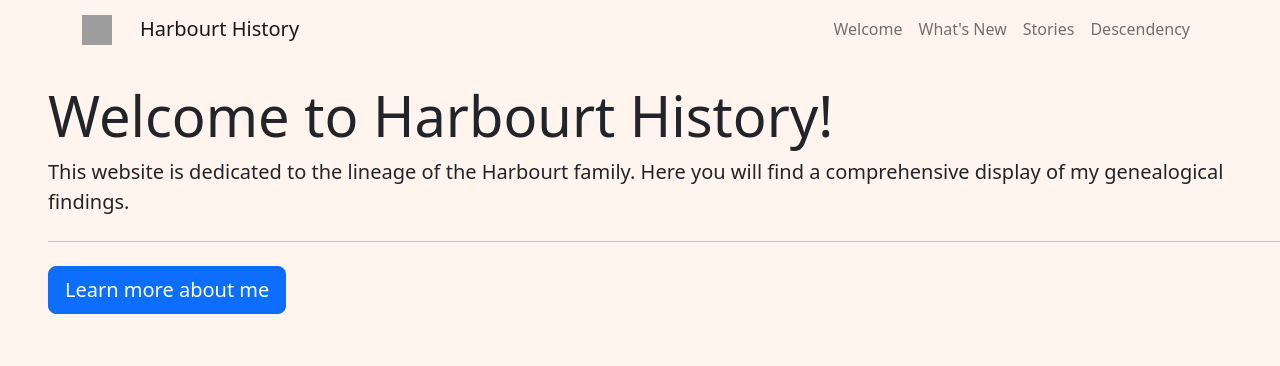
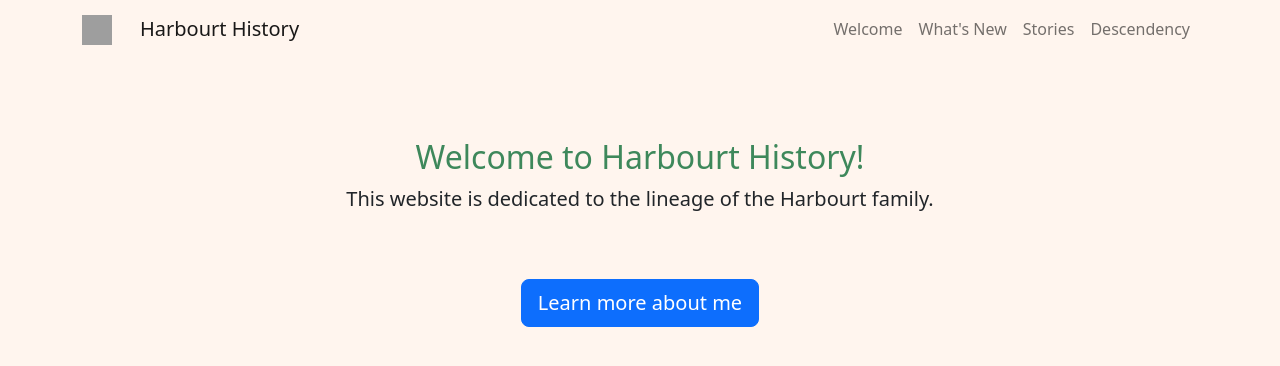
Before and after one commit to mrDNA219/Harbourt-History, a React (Vite) app in the folder HarbourtHistory/: page / in a window 1280 px wide. Shown: the top 366 px of the page. Built offline with nearby package versions, Linux system fonts and the light colour scheme; grey boxes are pictures that could not be loaded.

Commit message:
post design meeting....added comments with design notes and made minor style changes/bug fixes

```diff
--- a/HarbourtHistory/src/app.scss
+++ b/HarbourtHistory/src/app.scss
@@ -6,6 +6,7 @@ body{
     display: flex;
     flex-direction: column;
     align-items: center;
+    margin-top: 5rem;
 }
 
 .stories-container{
@@ -20,3 +21,9 @@ body{
     font-size: 150%;
     text-decoration: solid;
 }
+.home-style{
+    text-align: center;
+    color: #3E885B;
+    font-size: 200%;
+    text-decoration: solid;
+}
--- a/HarbourtHistory/src/pages/Descendancy.jsx
+++ b/HarbourtHistory/src/pages/Descendancy.jsx
@@ -1,6 +1,7 @@
 import {useState, useEffect} from 'react';
 import {createPerson, getAllPeople, getAllRelationships} from "../api";
-
+//Design notes on Family Tree
+//Static Harbourt Family Tree. Each person that is mentioned in a story should have a link to their position on the family tree. The link should appear only once and be clearly defined and positioned appropriately.
 const Descendancy = () => {
 
     const [firstName, setFirstName] = useState('');
--- a/HarbourtHistory/src/pages/Home.jsx
+++ b/HarbourtHistory/src/pages/Home.jsx
@@ -1,17 +1,20 @@
+import Container from 'react-bootstrap/Container';
 
+//Add picture and text to the front page
 
 const Home = () => {
   return (
-    <div className="jumbotron-fluid display-flex my-4 ms-5">
-      <h1 className="display-4">Welcome to Harbourt History!</h1>
+    <Container className='main-content-wrapper'>
+      <h1 className="home-style">Welcome to Harbourt History!</h1>
       <p className="lead">
-        This website is dedicated to the lineage of the Harbourt family. Here you will find a comprehensive display of my genealogical findings.
+        This website is dedicated to the lineage of the Harbourt family.
       </p>
       <hr className="my-4" />
       <a className="btn btn-primary btn-lg" href="#" role="button">
         Learn more about me
       </a>
-    </div>
+    </Container>
+
   );
 };
 
--- a/HarbourtHistory/src/pages/Whatsnew.jsx
+++ b/HarbourtHistory/src/pages/Whatsnew.jsx
@@ -2,9 +2,12 @@ import { getAllPosts } from "../api";
 import {useState, useEffect} from 'react';
 import Container from 'react-bootstrap/Container';
 
+//Need to add the title of the story to this page
+
 const Whatsnew = () => {
 
     const [posts, setPosts] = useState([]);
+
 
     async function getAllPostsHelper(){
         const result = await getAllPosts();
@@ -12,18 +15,18 @@ const Whatsnew = () => {
             setPosts(result)
         }
     }
-    const postToDisplay = posts.pop();
+    const postToDisplay = posts[posts.length - 1];
+    console.log(postToDisplay);
     useEffect(() => {
         getAllPostsHelper();
     }, []);
 
     return (
         <Container className="stories-container">
-            <h1 className="">Most Recent Post</h1>
             {
                 postToDisplay ?
                 <div className="stories-container">
-                    <h1 className="story-title"></h1>
+                    <h1 className="story-title">{postToDisplay.postTitle}</h1>
                     <p className="story-text">{postToDisplay.postText}</p>
                 </div>
                 :
```
